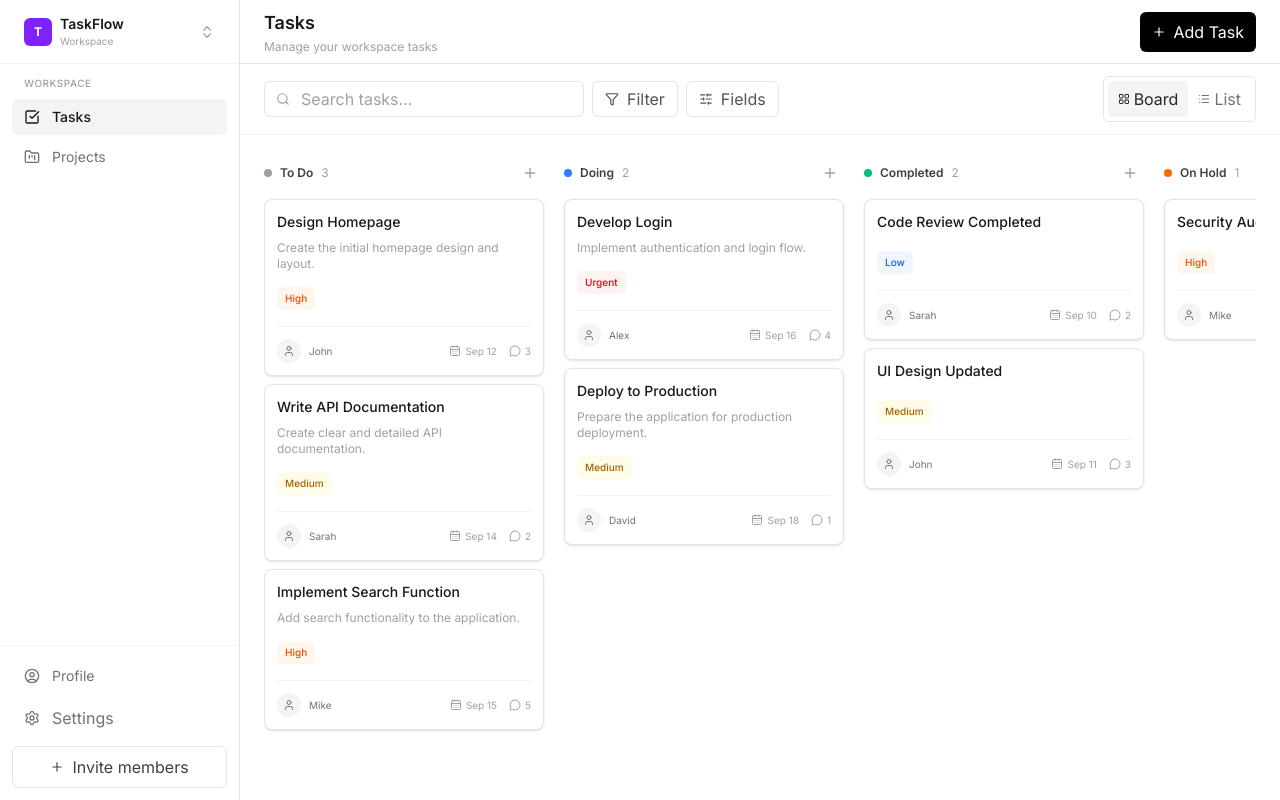
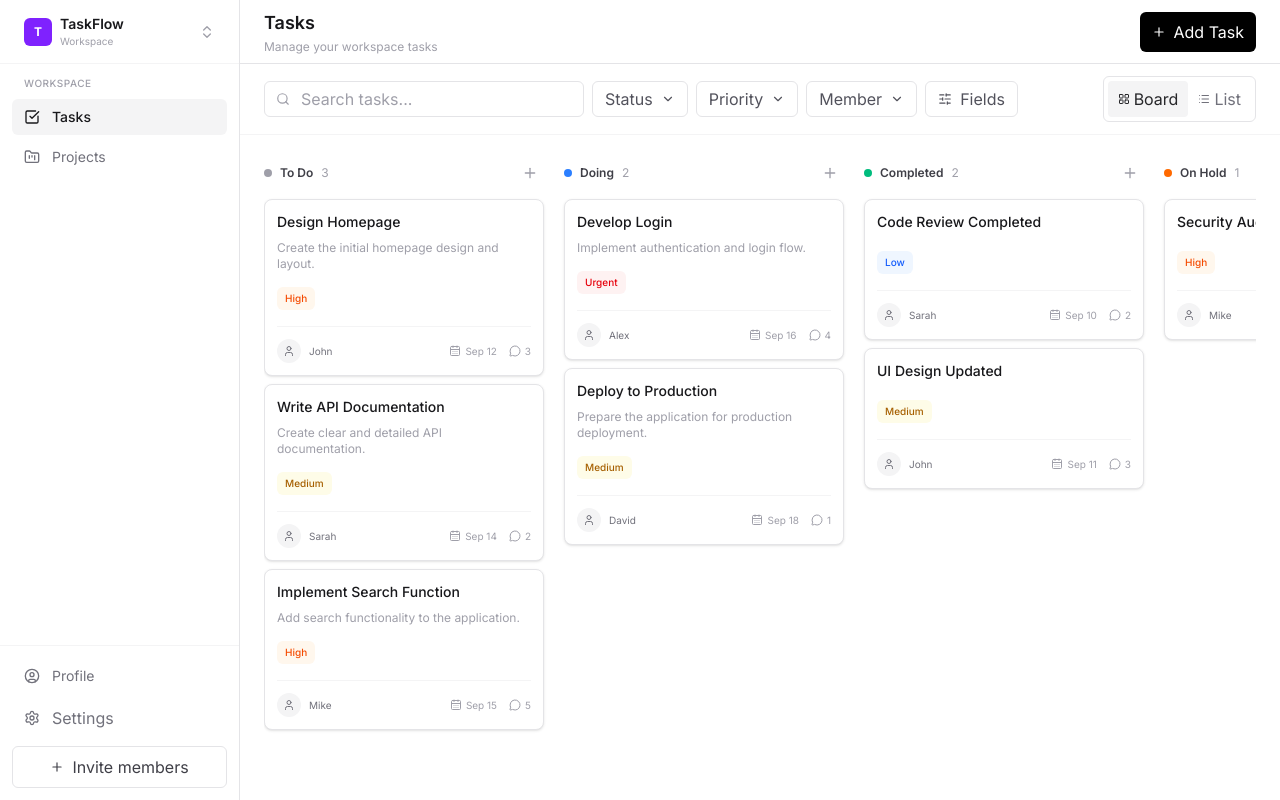
Before and after one commit to Chaitanya8464/task_management, a Next.js app in the folder frontend/: page /tasks in a window 1280 px wide. Built offline with nearby package versions, Linux system fonts and the light colour scheme.

Commit message:
feat: add task search and filters

```diff
--- a/frontend/src/app/tasks/page.tsx
+++ b/frontend/src/app/tasks/page.tsx
@@ -10,6 +10,10 @@ import {
   LayoutGrid,
 } from "lucide-react";
 
+import TaskFilters, {
+  TaskFilterState,
+} from "@/components/tasks/TaskFilters";
+
 import AppShell from "@/components/layout/AppShell";
 import TaskBoard from "@/components/tasks/TaskBoard";
 import TaskList from "@/components/tasks/TaskList";
@@ -18,20 +22,39 @@ import { tasks } from "@/components/tasks/task-data";
 export default function TasksPage() {
   const [view, setView] = useState<"board" | "list">("board");
   const [search, setSearch] = useState("");
-
+  const [filters, setFilters] = useState<TaskFilterState>({
+    status: "All",
+    priority: "All",
+    assignee: "All",
+    });
   const filteredTasks = tasks.filter((task) => {
   const query = search.toLowerCase().trim();
 
-    if (!query) {
-      return true;
-    }
-
-    return (
+  const matchesSearch =
+    !query ||
     task.title.toLowerCase().includes(query) ||
     task.description?.toLowerCase().includes(query) ||
     task.assignee.toLowerCase().includes(query) ||
     task.priority.toLowerCase().includes(query) ||
-      task.status.toLowerCase().includes(query)
+    task.status.toLowerCase().includes(query);
+
+  const matchesStatus =
+    filters.status === "All" ||
+    task.status === filters.status;
+
+  const matchesPriority =
+    filters.priority === "All" ||
+    task.priority === filters.priority;
+
+  const matchesAssignee =
+    filters.assignee === "All" ||
+    task.assignee === filters.assignee;
+
+  return (
+    matchesSearch &&
+    matchesStatus &&
+    matchesPriority &&
+    matchesAssignee
   );
 });
 
@@ -76,13 +99,10 @@ export default function TasksPage() {
             </div>
 
             {/* Filter */}
-            <button
-              type="button"
-              className="flex h-9 items-center gap-2 rounded-md border border-zinc-200 px-3 text-xs text-zinc-600 hover:bg-zinc-50"
-            >
-              <Filter className="h-3.5 w-3.5" />
-              Filter
-            </button>
+          <TaskFilters
+  filters={filters}
+  onChange={setFilters}
+/>
 
             {/* Fields */}
             <button
--- /dev/null
+++ b/frontend/src/components/tasks/TaskFilters.tsx
@@ -0,0 +1,194 @@
+"use client";
+
+import { Check, ChevronDown, X } from "lucide-react";
+import { useState } from "react";
+
+export interface TaskFilterState {
+  status: string;
+  priority: string;
+  assignee: string;
+}
+
+interface TaskFiltersProps {
+  filters: TaskFilterState;
+  onChange: (filters: TaskFilterState) => void;
+}
+
+const statuses = [
+  "All",
+  "To Do",
+  "Doing",
+  "Completed",
+  "On Hold",
+];
+
+const priorities = [
+  "All",
+  "Urgent",
+  "High",
+  "Medium",
+  "Low",
+  "No Priority",
+];
+
+const members = [
+  "All",
+  "John",
+  "Sarah",
+  "Mike",
+  "Alex",
+  "David",
+];
+
+export default function TaskFilters({
+  filters,
+  onChange,
+}: TaskFiltersProps) {
+  const [open, setOpen] = useState<
+    "status" | "priority" | "assignee" | null
+  >(null);
+
+  const updateFilter = (
+    key: keyof TaskFilterState,
+    value: string,
+  ) => {
+    onChange({
+      ...filters,
+      [key]: value,
+    });
+
+    setOpen(null);
+  };
+
+  const hasFilters =
+    filters.status !== "All" ||
+    filters.priority !== "All" ||
+    filters.assignee !== "All";
+
+  const clearFilters = () => {
+    onChange({
+      status: "All",
+      priority: "All",
+      assignee: "All",
+    });
+  };
+
+  return (
+    <div className="relative flex flex-wrap items-center gap-2">
+      {/* Status */}
+      <FilterDropdown
+        label="Status"
+        value={filters.status}
+        options={statuses}
+        isOpen={open === "status"}
+        onToggle={() =>
+          setOpen(open === "status" ? null : "status")
+        }
+        onSelect={(value) => updateFilter("status", value)}
+      />
+
+      {/* Priority */}
+      <FilterDropdown
+        label="Priority"
+        value={filters.priority}
+        options={priorities}
+        isOpen={open === "priority"}
+        onToggle={() =>
+          setOpen(open === "priority" ? null : "priority")
+        }
+        onSelect={(value) => updateFilter("priority", value)}
+      />
+
+      {/* Member */}
+      <FilterDropdown
+        label="Member"
+        value={filters.assignee}
+        options={members}
+        isOpen={open === "assignee"}
+        onToggle={() =>
+          setOpen(open === "assignee" ? null : "assignee")
+        }
+        onSelect={(value) => updateFilter("assignee", value)}
+      />
+
+      {/* Clear */}
+      {hasFilters && (
+        <button
+          type="button"
+          onClick={clearFilters}
+          className="flex h-9 items-center gap-1.5 rounded-md px-2.5 text-xs text-zinc-500 hover:bg-zinc-100 hover:text-zinc-800"
+        >
+          <X className="h-3.5 w-3.5" />
+          Clear
+        </button>
+      )}
+    </div>
+  );
+}
+
+interface FilterDropdownProps {
+  label: string;
+  value: string;
+  options: string[];
+  isOpen: boolean;
+  onToggle: () => void;
+  onSelect: (value: string) => void;
+}
+
+function FilterDropdown({
+  label,
+  value,
+  options,
+  isOpen,
+  onToggle,
+  onSelect,
+}: FilterDropdownProps) {
+  const isFiltered = value !== "All";
+
+  return (
+    <div className="relative">
+      <button
+        type="button"
+        onClick={onToggle}
+        className={`flex h-9 items-center gap-2 rounded-md border px-3 text-xs transition ${
+          isFiltered
+            ? "border-violet-200 bg-violet-50 text-violet-700"
+            : "border-zinc-200 text-zinc-600 hover:bg-zinc-50"
+        }`}
+      >
+        {label}
+
+        {isFiltered && (
+          <span className="max-w-[80px] truncate font-medium">
+            {value}
+          </span>
+        )}
+
+        <ChevronDown className="h-3.5 w-3.5" />
+      </button>
+
+      {isOpen && (
+        <div className="absolute left-0 top-11 z-30 w-44 rounded-lg border border-zinc-200 bg-white p-1.5 shadow-lg">
+          {options.map((option) => {
+            const selected = option === value;
+
+            return (
+              <button
+                key={option}
+                type="button"
+                onClick={() => onSelect(option)}
+                className="flex w-full items-center justify-between rounded-md px-2.5 py-2 text-left text-xs text-zinc-700 hover:bg-zinc-50"
+              >
+                <span>{option}</span>
+
+                {selected && (
+                  <Check className="h-3.5 w-3.5 text-violet-600" />
+                )}
+              </button>
+            );
+          })}
+        </div>
+      )}
+    </div>
+  );
+}
```
Lines whose indentation alone changed are shown as unchanged.
